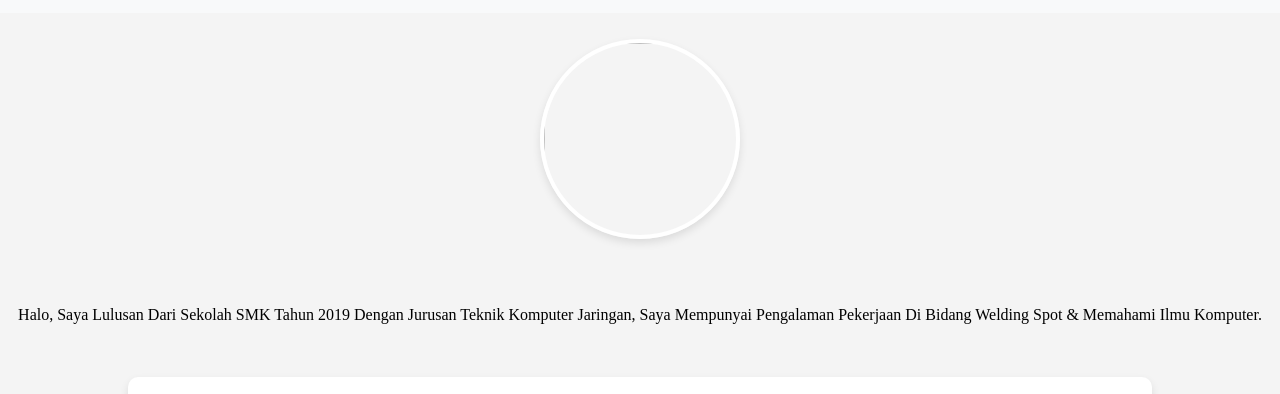
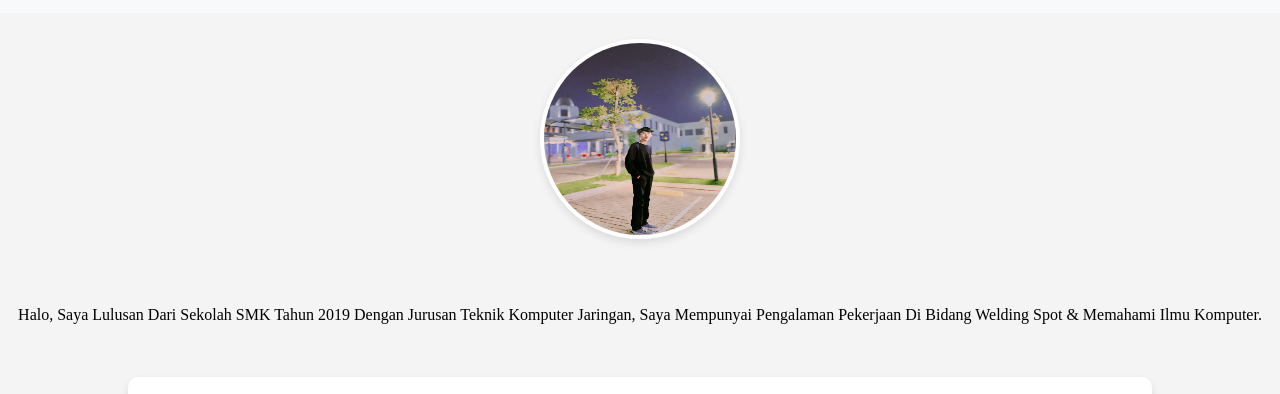
Before and after one commit to Rejamuhamadjulpikar/rejamuhamadjulpikar.github.io, a plain HTML site: page index.html in a window 1280 px wide. Shown: the part 59-453 px from the top of the page. Drawn offline with nearby package versions, Linux system fonts and the light colour scheme.

Commit message:
Update index.html

```diff
--- a/index.html
+++ b/index.html
@@ -48,7 +48,7 @@
     </div>
 </nav>
 <br><br>
-<img src="./images/reja.png" class="profile">
+<img src="reja.png" class="profile">
 <p><br><br>
     <div style="color: black;">
         Halo, Saya Lulusan Dari Sekolah SMK Tahun 2019 Dengan Jurusan Teknik Komputer Jaringan, Saya Mempunyai Pengalaman Pekerjaan Di Bidang Welding Spot & Memahami Ilmu Komputer.
```
